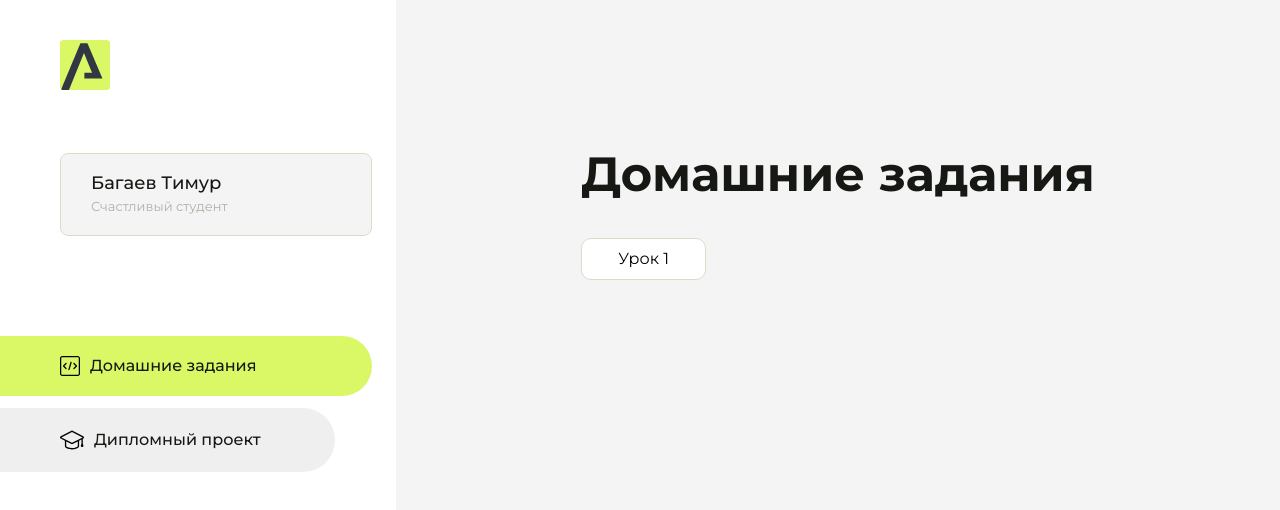
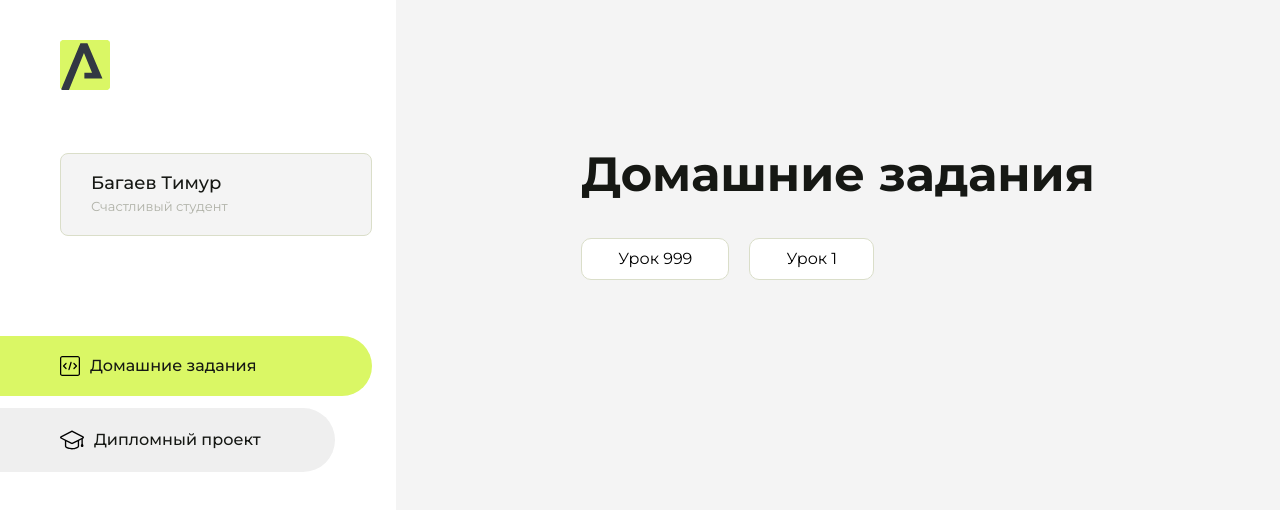
Before and after one commit to Timur699/himework, a plain HTML site: page index.html in a window 1280 px wide. Drawn offline with Linux system fonts and the light colour scheme.

Commit message:
Update index.html

```diff
--- a/index.html
+++ b/index.html
@@ -93,6 +93,9 @@
                 <div class="content__title">Домашние задания</div>
                 <ul class="content__list">
                     <li class="content__list-item">
+                        <a href="lesson1/index.html">Урок 999</a>
+                    </li>
+                    <li class="content__list-item">
                         <a href="lesson1/index.html">Урок 1</a>
                     </li>
                 </ul>
```
